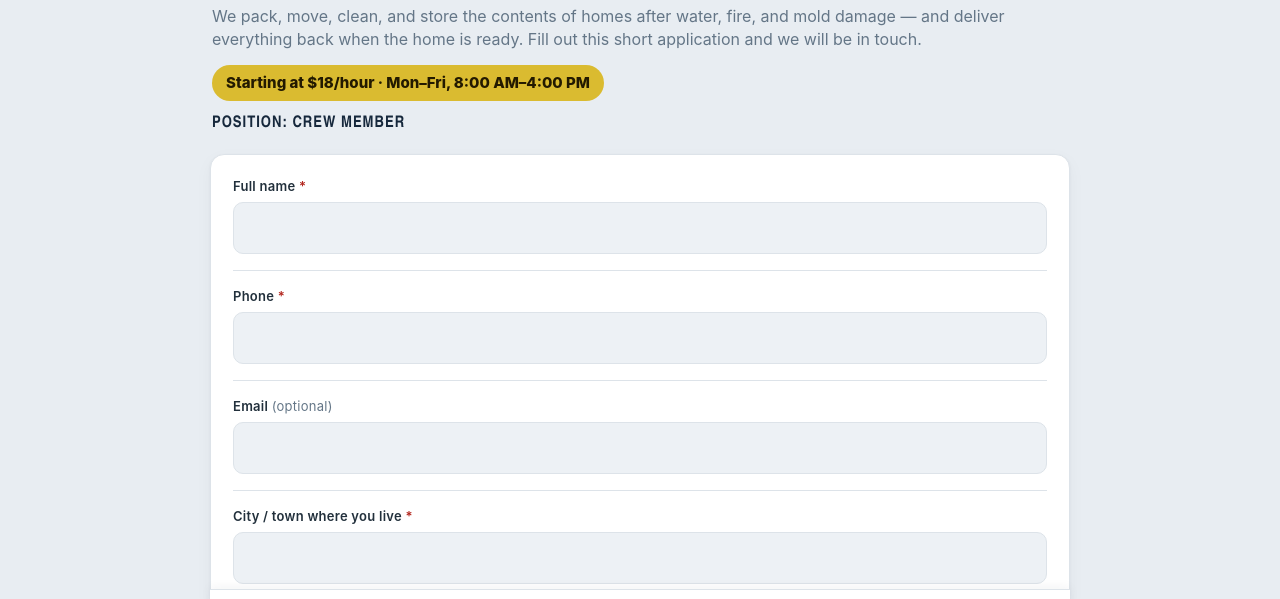
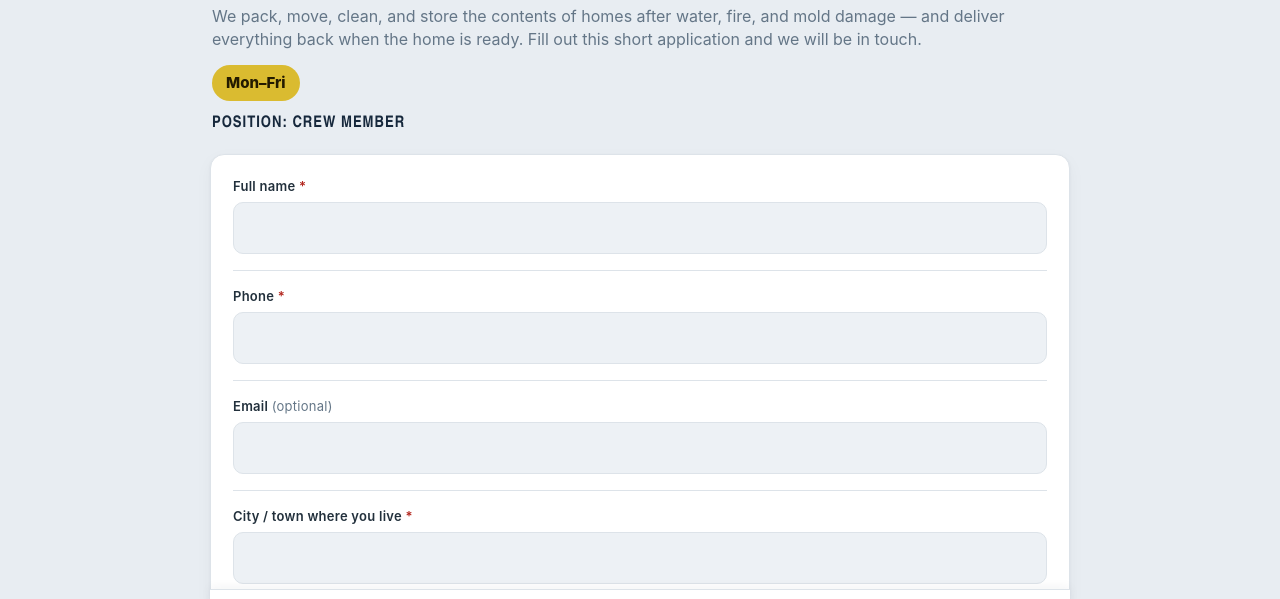
Before and after one commit to BKPBaltJuan/JApplication, a plain HTML site: page index.html in a window 1280 px wide. Shown: the part 132-731 px from the top of the page. Drawn offline with Linux system fonts and the light colour scheme.

Commit message:
Remove starting salary from application page

```diff
--- a/index.html
+++ b/index.html
@@ -5,7 +5,7 @@
 <meta name="viewport" content="width=device-width, initial-scale=1.0">
 <meta name="theme-color" content="#16283c">
 <title>Job Application — Blue Kangaroo Packoutz</title>
-<meta name="description" content="Apply to join the Blue Kangaroo Packoutz crew — Baltimore and Metro DC. Starting at $18/hour.">
+<meta name="description" content="Apply to join the Blue Kangaroo Packoutz crew — Baltimore and Metro DC.">
 <style>
   :root{
     --deep:#0068b2; --sky:#00b6ee; --gold:#f2a900;
@@ -305,7 +305,7 @@
   <div class="intro">
     <h1 data-i18n="h1">Work with us</h1>
     <p data-i18n="intro">We pack, move, clean, and store the contents of homes after water, fire, and mold damage — and deliver everything back when the home is ready. Fill out this short application and we will be in touch.</p>
-    <span class="pay" data-i18n="pay">Starting at $18/hour · Mon–Fri, 8:00 AM–4:00 PM</span>
+    <span class="pay" data-i18n="pay">Mon–Fri</span>
     <p class="pos-fixed" data-i18n="posFixed">Position: Crew Member</p>
   </div>
 
@@ -488,7 +488,7 @@ const I18N = {
     tagline: "Job Application",
     h1: "Work with us",
     intro: "We pack, move, clean, and store the contents of homes after water, fire, and mold damage — and deliver everything back when the home is ready. Fill out this short application and we will be in touch.",
-    pay: "Starting at $18/hour · Mon–Fri, 8:00 AM–4:00 PM",
+    pay: "Mon–Fri",
     posFixed: "Position: Crew Member",
     name: "Full name",
     phone: "Phone",
@@ -525,7 +525,7 @@ const I18N = {
     tagline: "Solicitud de empleo",
     h1: "Trabaja con nosotros",
     intro: "Empacamos, mudamos, limpiamos y almacenamos el contenido de las casas después de daños por agua, fuego y moho — y lo devolvemos todo cuando la casa está lista. Completa esta solicitud corta y nos pondremos en contacto contigo.",
-    pay: "Pago inicial: $18/hora · Lun–Vie, 8:00 AM–4:00 PM",
+    pay: "Lun–Vie",
     posFixed: "Puesto: Miembro del equipo de empaque",
     name: "Nombre completo",
     phone: "Teléfono",
```
